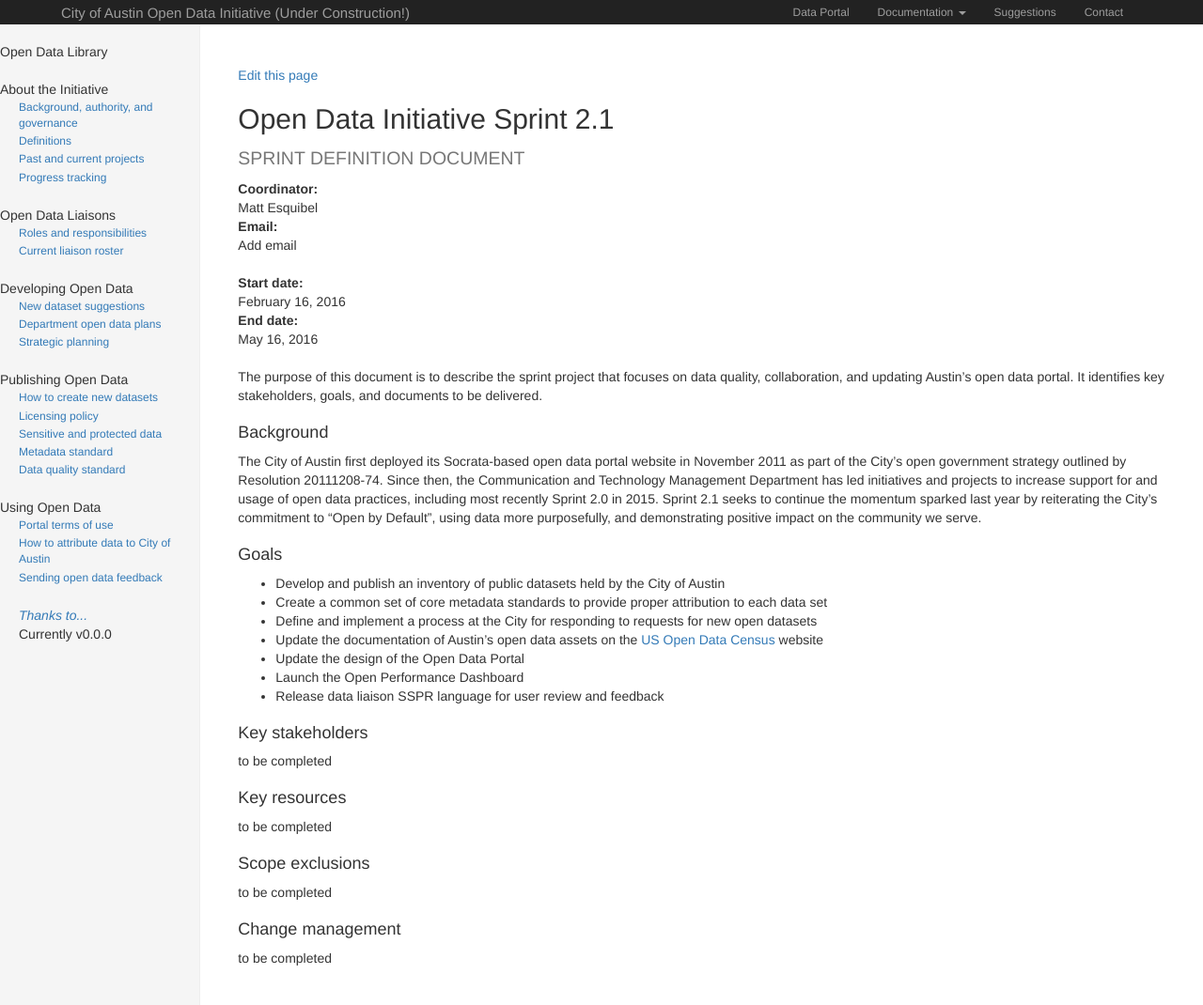
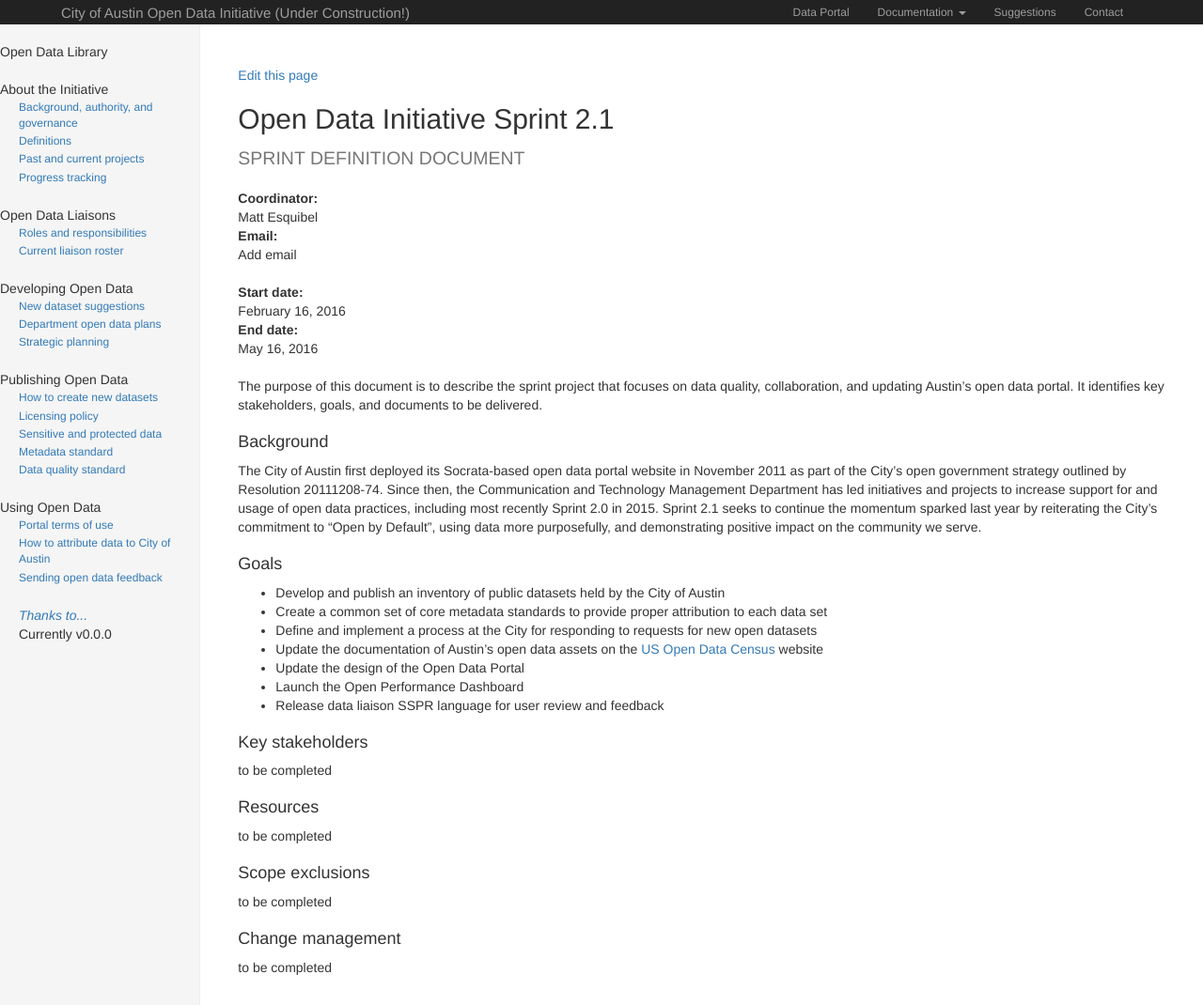
Before and after one commit to cityofaustin/open-data-manual, a Jekyll site: the page built from projects/sprint_2_1.md, in a window 1280 px wide and 1070 px high. Shown: the whole window at 94% size. Built offline with Jekyll 4.4.1, drawn with Linux system fonts in a browser that asks for light colours; nearby versions of some CDN libraries.

Commit message:
project template styling

```diff
--- a/components/css/custom.css
+++ b/components/css/custom.css
@@ -51,6 +51,7 @@ div.sidebar {
 
 .project-subtitle {
   margin-top: 5px;
+  margin-bottom: 20px;
 }
 
 .h1,
--- a/projects/sprint_2_1.md
+++ b/projects/sprint_2_1.md
@@ -27,7 +27,7 @@ The City of Austin first deployed its Socrata-based open data portal website in
 ### Key stakeholders
 to be completed
 
-### Key resources
+### Resources
 to be completed
 
 ### Scope exclusions
```
